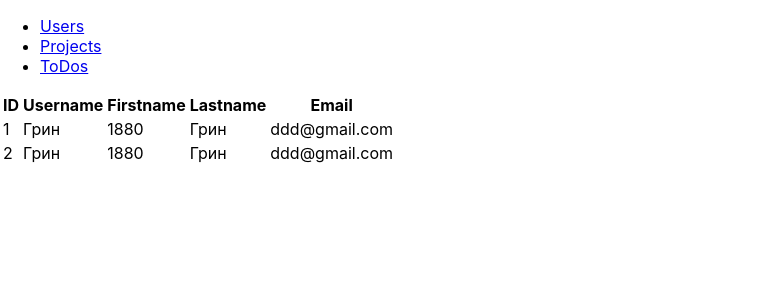
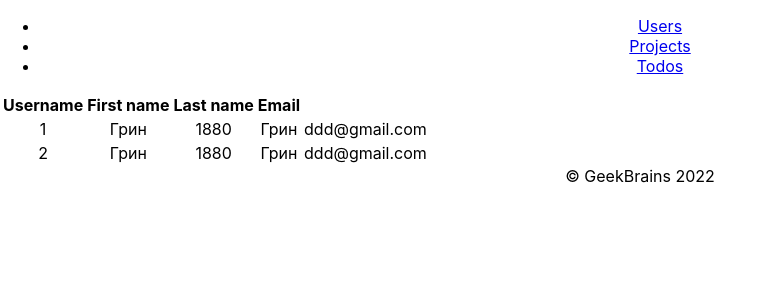
Before and after one commit to mesropt/todo, a React (Create React App) app in the folder frontend/: page /users in a window 1280 px wide. Shown: the top 300 px of the page, without its empty margins (0-774 px from the left). Built offline with nearby package versions, Linux system fonts and the light colour scheme.

Commit message:
Lesson 5. Tasks 2-5 done

```diff
--- a/frontend/package.json
+++ b/frontend/package.json
@@ -10,6 +10,7 @@
     "react-dom": "^18.1.0",
     "react-router-dom": "^6.3.0",
     "react-scripts": "5.0.1",
+    "universal-cookie": "^4.0.4",
     "web-vitals": "^2.1.4"
   },
   "scripts": {
--- a/frontend/src/App.js
+++ b/frontend/src/App.js
@@ -1,12 +1,17 @@
+import './App.css';
 import React from 'react';
-import UserList from './components/User.js';
-import ProjectList from './components/Project.js';
-import ToDoList from './components/ToDo.js';
-import {BrowserRouter, Route, Routes, Link} from "react-router-dom";
+import Header from "./components/Header";
+import {BrowserRouter as Router, Route, Routes, Navigate} from "react-router-dom";
+import ProjectList from "./components/Projects";
+import UserList from "./components/Users";
+import ToDoList from "./components/ToDos";
+import Footer from "./components/Footer";
+import {PageNotFound404} from "./components/Base";
+
 
 class App extends React.Component {
 
-  constructor(props) {
+    constructor(props) {
     super(props)
     const user1 = {id: 1, username: 'Грин', firstname: '1880', lastname: 'Грин', email: 'ddd@gmail.com'}
     const user2 = {id: 2, username: 'Грин', firstname: '1880', lastname: 'Грин', email: 'ddd@gmail.com'}
@@ -27,26 +32,19 @@ class App extends React.Component {
     render() {
         return (
             <div className="App">
-                <BrowserRouter>
-                  <nav>
-                    <ul>
-                      <li>
-                        <Link to="/">Users</Link>
-                      </li>
-                      <li>
-                        <Link to="/projects">Projects</Link>
-                      </li>
-                      <li>
-                        <Link to="/todos">ToDos</Link>
-                      </li>
-                    </ul>
-                  </nav>
+                <Router>
+                    <div className={"container d-flex justify-content-between"}>
+                        <Header/>
+                    </div>
                     <Routes>
                         <Route exact path="/" element={<ProjectList items={this.state.projects}/>}/>
                         <Route exact path="/users" element={<UserList items={this.state.users}/>}/>
                         <Route exact path="/todos" element={<ToDoList items={this.state.todos}/>}/>
+                        <Route path="/projects" element={<Navigate replace to="/"/>}/>
+                        <Route exact path="*" element={<PageNotFound404/>}/>
                     </Routes>
-                </BrowserRouter>
+                </Router>
+                <Footer/>
             </div>
         )
     }
--- /dev/null
+++ b/frontend/src/components/Base.js
@@ -0,0 +1,14 @@
+import React from "react";
+import {useLocation} from "react-router-dom";
+
+
+function PageNotFound404() {
+    const url = useLocation();
+    return (
+        <div>
+            <h3>Страница по адресу {`<${url.pathname}>`} не найдена</h3>
+        </div>
+    )
+}
+
+export {PageNotFound404};
--- a/frontend/src/components/Footer.js
+++ b/frontend/src/components/Footer.js
@@ -1,11 +1,10 @@
-import React from 'react';
+import React from "react";
 
-const FooterItem = ({footer}) => {
+
+export default function Footer() {
     return (
-        <div>
-            {footer}
-        </div>
+            <footer className={"bg-secondary bg-gradient bg-opacity-50 flex-grow-1"}>
+                &copy; GeekBrains 2022
+            </footer>
     )
 }
-
-export default FooterItem;
--- /dev/null
+++ b/frontend/src/components/Header.js
@@ -0,0 +1,22 @@
+import {NavLink} from "react-router-dom";
+import React from "react";
+
+export default function Header() {
+    return (
+        <div className={"header container"}>
+            <nav className={"navbar navbar-expand-lg navbar-light fw-bolder"}>
+                <ul className={"navbar-nav me-auto mb-2 mb-lg-0"}>
+                    <li className={"nav-item"}>
+                        <NavLink to={"/users"} className="nav-link">Users</NavLink>
+                    </li>
+                    <li className={"nav-item"}>
+                        <NavLink to={"/"} className="nav-link">Projects</NavLink>
+                    </li>
+                    <li className={"nav-item"}>
+                        <NavLink to={"/todos"} className="nav-link">Todos</NavLink>
+                    </li>
+                </ul>
+            </nav>
+        </div>
+    )
+}
--- a/frontend/src/components/ToDo.js
+++ /dev/null
@@ -1,34 +0,0 @@
-import React from 'react'
-
-const ToDoItem = ({item}) => {
-    return (
-        <tr>
-            <td>{item.id}</td>
-            <td>{item.project}</td>
-            <td>{item.note_text}</td>
-            <td>{item.date_created}</td>
-            <td>{item.date_updated}</td>
-            <td>{item.author}</td>
-            <td>{item.execution_status}</td>
-        </tr>
-    )
-}
-
-const ToDoList = ({items}) => {
-    return (
-        <table>
-            <tr>
-                <th>ID</th>
-                <th>Project name</th>
-                <th>Note text</th>
-                <th>Date created</th>
-                <th>Date updated</th>
-                <th>Author</th>
-                <th>Execution status</th>
-            </tr>
-            {items.map((item) => <ToDoItem item={item} />)}
-        </table>
-    )
-}
-
-export default ToDoList;
--- /dev/null
+++ b/frontend/src/components/ToDos.js
@@ -0,0 +1,42 @@
+import React from 'react'
+
+
+const TodoItem = ({item}) => {
+    return (
+        <tr>
+            <td>{item.id}</td>
+            <td>{item.project}</td>
+            <td>{item.note_text}</td>
+            <td>{item.date_created}</td>
+            <td>{item.date_updated}</td>
+            <td>{item.author}</td>
+            <td>{item.execution_status}</td>
+        </tr>
+    )
+}
+
+
+const TodoList = ({items}) => {
+    return (
+        <div className={"container"}>
+            <table className={"table table-bordered table-hover"}>
+                <thead className={"table-light"}>
+                <tr>
+                    <th scope={"col"}>ID</th>
+                    <th scope={"col"}>Project</th>
+                    <th scope={"col"}>Note text</th>
+                    <th scope={"col"}>Date created</th>
+                    <th scope={"col"}>Date updated</th>
+                    <th scope={"col"}>Author</th>
+                    <th scope={"col"}>Execution status</th>
+                </tr>
+                </thead>
+                <tbody>
+                {items.map((item, index) => <TodoItem item={item} key={index}/>)}
+                </tbody>
+            </table>
+        </div>
+    )
+}
+
+export default TodoList;
--- a/frontend/src/components/User.js
+++ /dev/null
@@ -1,30 +0,0 @@
-import React from 'react'
-
-const UserItem = ({item}) => {
-    return (
-        <tr>
-            <td>{item.id}</td>
-            <td>{item.username}</td>
-            <td>{item.firstname}</td>
-            <td>{item.lastname}</td>
-            <td>{item.email}</td>
-        </tr>
-    )
-}
-
-const UserList = ({items}) => {
-    return (
-        <table>
-            <tr>
-                <th>ID</th>
-                <th>Username</th>
-                <th>Firstname</th>
-                <th>Lastname</th>
-                <th>Email</th>
-            </tr>
-            {items.map((item) => <UserItem item={item} />)}
-        </table>
-    )
-}
-
-export default UserList;
--- /dev/null
+++ b/frontend/src/components/Users.js
@@ -0,0 +1,36 @@
+import React from 'react'
+
+
+const UserItem = ({item}) => {
+    return (
+        <tr>
+            <td>{item.id}</td>
+            <td>{item.username}</td>
+            <td>{item.firstname}</td>
+            <td>{item.lastname}</td>
+            <td>{item.email}</td>
+        </tr>
+    )
+}
+
+const UserList = ({items}) => {
+    return (
+        <div className={"container"}>
+            <table className={"table table-bordered table-hover"}>
+                <thead className={"table-light"}>
+                <tr>
+                    <th scope={"col"}>Username</th>
+                    <th scope={"col"}>First name</th>
+                    <th scope={"col"}>Last name</th>
+                    <th scope={"col"}>Email</th>
+                </tr>
+                </thead>
+                <tbody>
+                {items.map((item, index) => <UserItem item={item} key={index}/>)}
+                </tbody>
+            </table>
+        </div>
+    )
+}
+// ----------------------------------------------------------------------------
+export default UserList;
```
Also changed, not shown: frontend/src/components/Projects.js (renamed from frontend/src/components/Project.js), 1 other file (tests, documents, lock files or other folders).
